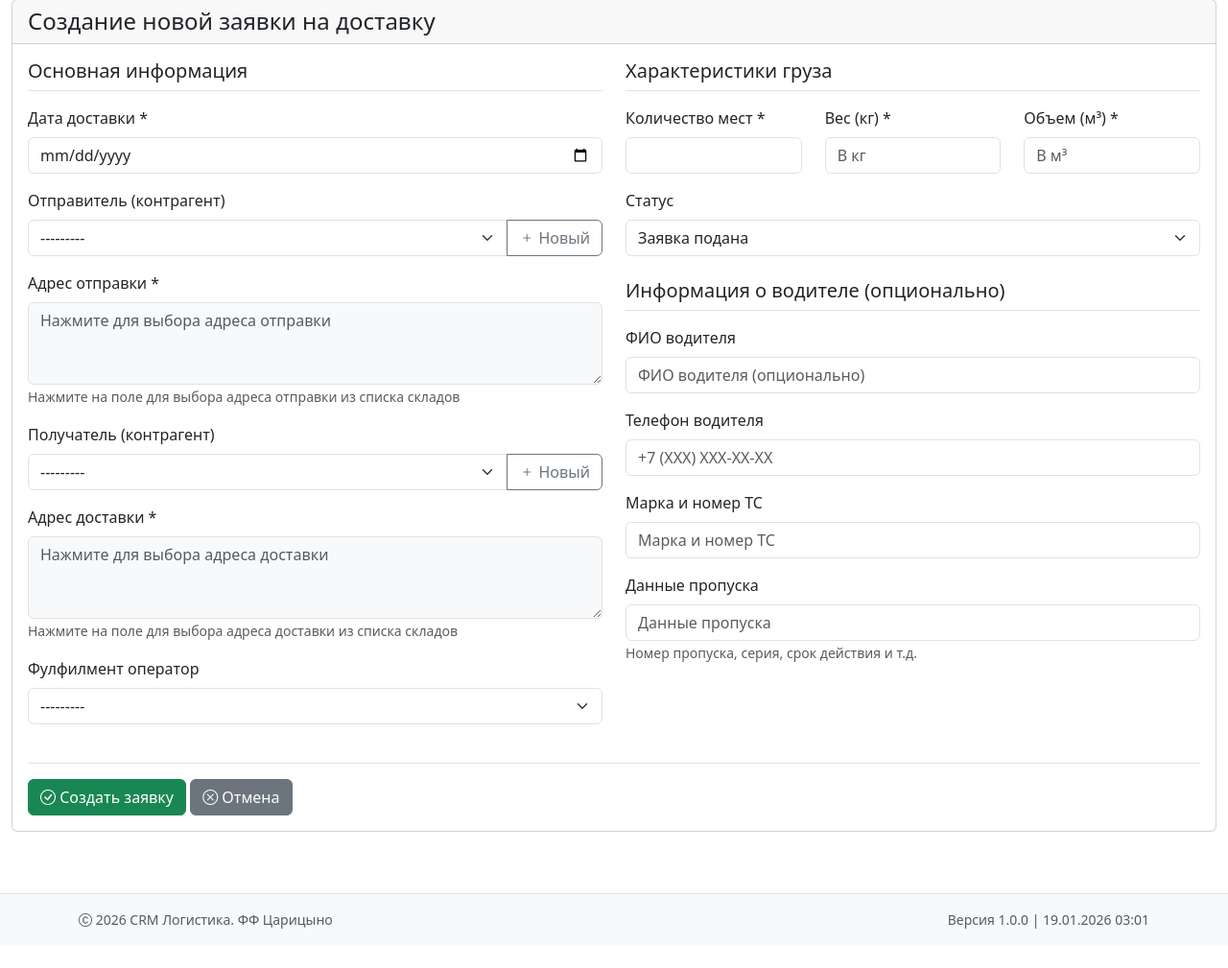
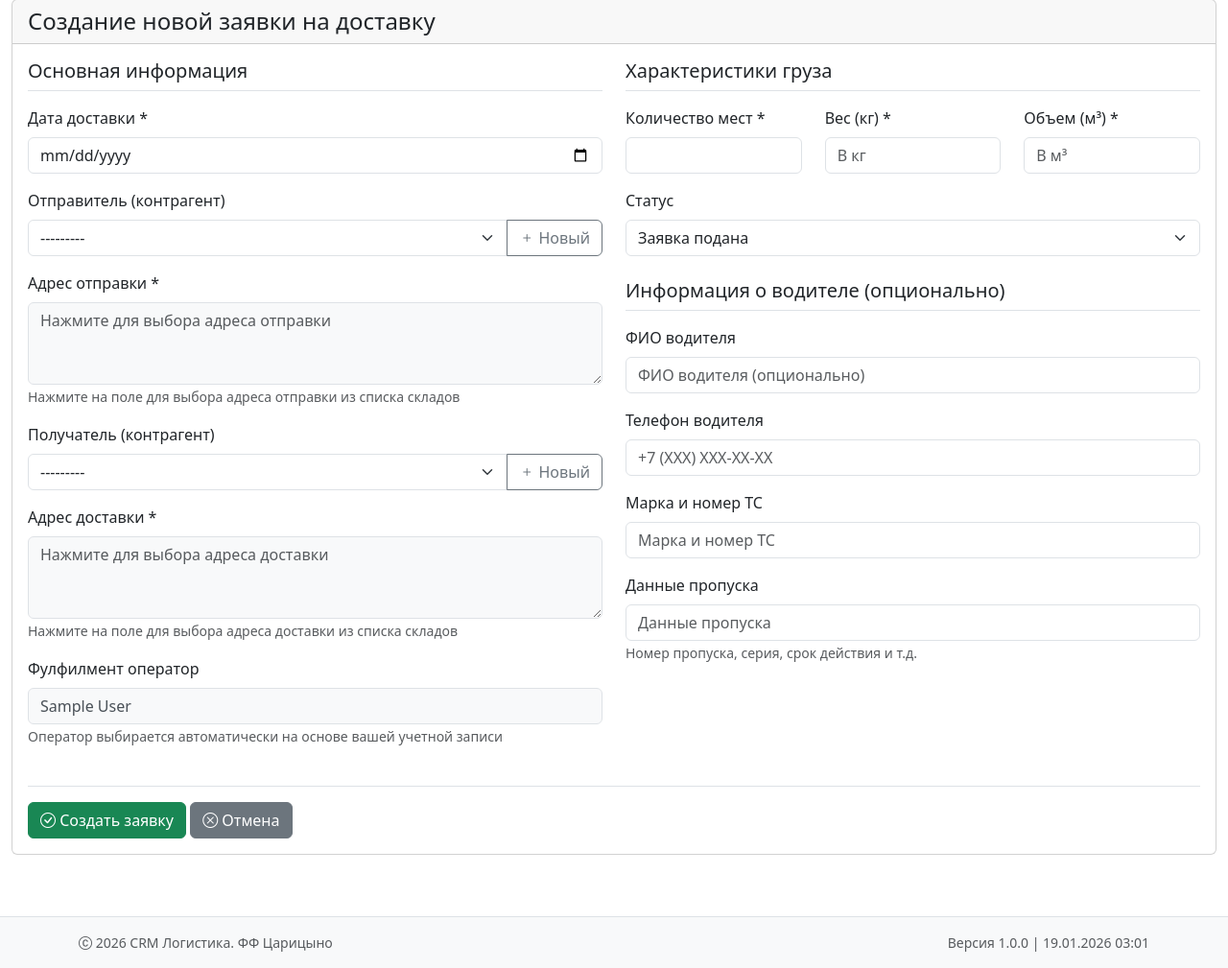
Before and after one commit to ilmir-muslim/crm_logistic, a Django app: page /delivery/create/ in a window 1280 px wide. Shown: the part 73-1082 px from the top of the page at 96% size. Before the commit the page ends 1041 px from the top, so only its background shows below. Run offline with Django 5.2, Linux system fonts and the light colour scheme; the visitor is signed in with stand-in values (Sample User, id 1); data comes from the database, SQL or seed files in the repository; data that the repository does not hold is empty.

Commit message:
оператор выбирается автоматически

```diff
--- a/logistic/forms.py
+++ b/logistic/forms.py
@@ -279,12 +279,28 @@ class DeliveryOrderCreateForm(forms.ModelForm):
         }
 
     def __init__(self, *args, **kwargs):
+        # Получаем пользователя из kwargs, если он передан
+        self.user = kwargs.pop("user", None)
         super().__init__(*args, **kwargs)
         self.fields["status"].initial = "submitted"
 
-        self.fields["fulfillment"].queryset = User.objects.filter(
-            profile__role="operator"
-        ).order_by("first_name", "last_name", "username")
+        # Автоматически выбираем текущего пользователя как оператора фулфилмента
+        if self.user and hasattr(self.user, "profile"):
+            self.fields["fulfillment"].initial = self.user
+
+            # Если пользователь не админ, блокируем поле выбора оператора
+            if not self.user.profile.is_admin:
+                self.fields["fulfillment"].widget.attrs["disabled"] = "disabled"
+                self.fields["fulfillment"].widget.attrs["readonly"] = "readonly"
+                self.fields["fulfillment"].help_text = (
+                    "Оператор выбирается автоматически на основе вашей учетной записи. Изменить может только администратор."
+                )
+            else:
+                # Для админов показываем всех операторов
+                self.fields["fulfillment"].queryset = User.objects.filter(
+                    profile__role="operator"
+                ).order_by("first_name", "last_name", "username")
+                self.fields["fulfillment"].help_text = "Выберите оператора фулфилмента"
 
         self.fields["sender"].queryset = Counterparty.objects.filter(
             is_active=True
@@ -346,6 +362,11 @@ class DeliveryOrderCreateForm(forms.ModelForm):
         """Сохраняет форму, создавая новых контрагентов при необходимости"""
         instance = super().save(commit=False)
 
+        # Если оператор фулфилмента не выбран (для не-админов поле disabled)
+        # устанавливаем текущего пользователя как оператора
+        if not instance.fulfillment and self.user:
+            instance.fulfillment = self.user
+
         new_sender_name = self.cleaned_data.get("new_sender_name")
         if new_sender_name:
             sender = Counterparty.objects.create(
--- a/logistic/views.py
+++ b/logistic/views.py
@@ -24,8 +24,17 @@ from weasyprint import HTML
 
 from .models import DeliveryOrder
 from pickup.models import PickupOrder
-from .pdf_utils import create_delivery_order_pdf, create_daily_report_pdf, create_delivery_orders_list_pdf
-from .forms import DailyReportForm, DateRangeReportForm, DeliveryOrderCreateForm, EmailSettingsForm
+from .pdf_utils import (
+    create_delivery_order_pdf,
+    create_daily_report_pdf,
+    create_delivery_orders_list_pdf,
+)
+from .forms import (
+    DailyReportForm,
+    DateRangeReportForm,
+    DeliveryOrderCreateForm,
+    EmailSettingsForm,
+)
 
 
 class DeliveryOrderListView(LoginRequiredMixin, ListView):
@@ -240,6 +249,19 @@ def update_delivery_order_field(request, pk):
             except ValueError:
                 return JsonResponse({"success": False, "error": "Неверный формат даты"})
         elif field == "fulfillment":
+            # Проверяем, может ли пользователь изменять оператора фулфилмента
+            if not (
+                request.user.is_superuser
+                or hasattr(request.user, "profile")
+                and request.user.profile.is_admin
+            ):
+                return JsonResponse(
+                    {
+                        "success": False,
+                        "error": "Только администратор может изменять оператора фулфилмента",
+                    }
+                )
+
             if value:
                 from django.contrib.auth.models import User
 
@@ -968,8 +990,19 @@ class DeliveryOrderCreateView(LoginRequiredMixin, CreateView):
     template_name = "logistic/delivery_order_create_form.html"
     form_class = DeliveryOrderCreateForm
 
+    def get_form_kwargs(self):
+        """Передаем текущего пользователя в форму"""
+        kwargs = super().get_form_kwargs()
+        kwargs["user"] = self.request.user
+        return kwargs
+
     def form_valid(self, form):
         form.instance.operator = self.request.user
+
+        # Если оператор фулфилмента не был выбран (для не-админов), устанавливаем текущего пользователя
+        if not form.instance.fulfillment:
+            form.instance.fulfillment = self.request.user
+
         response = super().form_valid(form)
         messages.success(self.request, "Заявка на доставку успешно создана!")
         return response
@@ -1310,6 +1343,14 @@ def bulk_update_delivery_orders(request):
                     except ValueError:
                         continue
                 elif field == "fulfillment":
+                    # Проверяем права на изменение оператора фулфилмента
+                    if not (
+                        request.user.is_superuser
+                        or hasattr(request.user, "profile")
+                        and request.user.profile.is_admin
+                    ):
+                        continue  # Пропускаем для не-админов
+
                     if value:
                         from django.contrib.auth.models import User
 
@@ -1379,3 +1420,6 @@ def delivery_orders_list_pdf(request):
         traceback.print_exc()
         messages.error(request, f"Ошибка при создании PDF списка: {str(e)[:100]}")
         return redirect("delivery_order_list")
+
+
+### END: logistic/views.py
--- a/templates/logistic/delivery_order_create_form.html
+++ b/templates/logistic/delivery_order_create_form.html
@@ -104,9 +104,25 @@
                         {% endif %}
                     </div>
 
+                    <!-- Фулфилмент оператор -->
                     <div class="mb-3">
                         <label class="form-label">Фулфилмент оператор</label>
-                        {{ form.fulfillment }}
+                        {% if is_admin %}
+                            {{ form.fulfillment }}
+                            <small class="form-text text-muted">
+                                Администратор может выбрать любого оператора
+                            </small>
+                        {% else %}
+                            <input type="text"
+                                   class="form-control"
+                                   value="{{ request.user.get_full_name|default:request.user.username }}"
+                                   readonly
+                                   disabled>
+                            <small class="form-text text-muted">
+                                Оператор выбирается автоматически на основе вашей учетной записи
+                            </small>
+                            {{ form.fulfillment.as_hidden }}
+                        {% endif %}
                         {% if form.fulfillment.errors %}
                         <div class="invalid-feedback d-block">
                             {{ form.fulfillment.errors.0 }}
@@ -514,6 +530,14 @@
 #legalFields .form-control,
 #individualFields .form-control {
     margin-bottom: 0.5rem;
+}
+
+/* Стили для поля оператора фулфилмента */
+.form-control[disabled],
+.form-control[readonly] {
+    background-color: #f8f9fa !important;
+    border-color: #dee2e6;
+    color: #495057;
 }
 </style>
 
```
Also changed, not shown: 1 other file.
